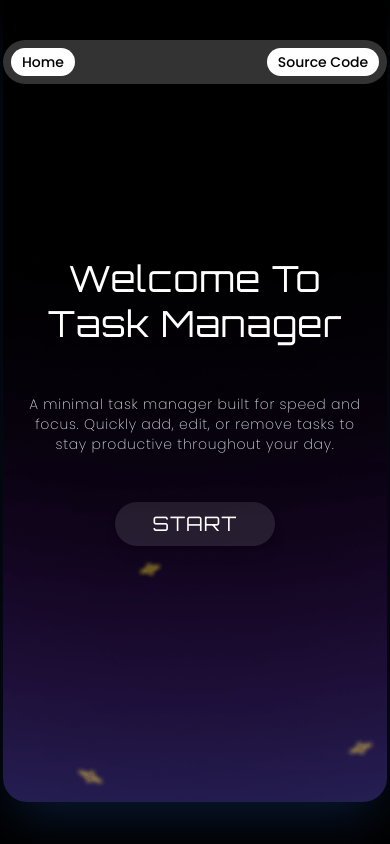
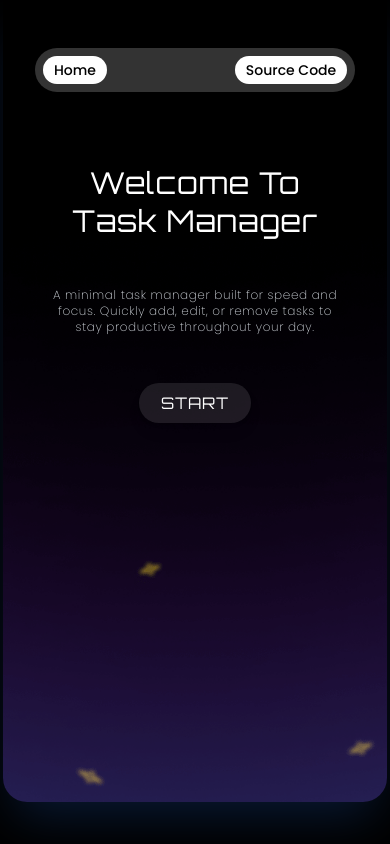
Before and after one commit to Mahmedk77/mern-task-manager, a React (Vite) app in the folder client/: page / in a window 390 px wide. Built offline with nearby package versions, Linux system fonts and the light colour scheme.

Commit message:
fixed layout

```diff
--- a/client/src/App.jsx
+++ b/client/src/App.jsx
@@ -7,11 +7,11 @@ import FirstPage from './components/FirstPage'
 const App = () => {
   return (
     <BrowserRouter>
+    <section className=' bg-black h-screen w-full flex justify-center items-start relative pop' >
+    <div className="w-sm sm:w-3xl lg:w-7xl h-[95%] bg-[url('/456.png')]  bg-cover bg-center
+    bg-no-repeat rounded-b-3xl gap-[2rem] shadow-2xl
+    shadow-blue-500/20 flex  items-center flex-col">
     <Navbar />
-    <section className=' bg-black h-screen flex justify-center items-start relative pop' >
-    <div className="w-sm sm:w-7xl h-[95%] bg-[url('/456.png')]  bg-cover bg-center
-    bg-no-repeat rounded-b-3xl gap-[6rem] shadow-2xl
-    shadow-blue-500/20 flex justify-center items-center">
     <Routes>
       <Route exact path="/" element={<FirstPage />} />
       <Route exact path="/start" element={<Home />} />
--- a/client/src/components/FirstPage.jsx
+++ b/client/src/components/FirstPage.jsx
@@ -3,21 +3,21 @@ import { Link } from 'react-router'
 
 const FirstPage = () => {
   return (
-    <div className='flex flex-col justify-center items-center gap-12 sm:gap-[6rem]'>
-    <h1 className='text-white text-4xl sm:text-[4rem] orb
+    <div className='flex flex-col justify-center items-center mt-10 sm:mt-0 gap-12 sm:gap-[6rem]'>
+    <h1 className='text-white text-3xl sm:text-4xl md:text-[4rem] orb
      leading-tight text-center tracking-wide'>
         Welcome To <br />
         Task Manager
     </h1>
-    <p className='text-gray-300 font-extralight text-center tracking-wider pop text-sm sm:text-xl'>
+    <p className='text-gray-300 font-extralight text-center tracking-wider pop px-6 sm:p-0 text-xs sm:text-sm md:text-xl'>
         A minimal task manager built for speed and  <br />
         focus. Quickly add, edit, or remove tasks to  <br />
         stay productive throughout your day.
     </p>
 
     <Link to={'/start'}>
-    <button className='orb text-white p-2 rounded-3xl w-[10rem] tracking-wider
-    text-xl text-center isolate bg-white/10 shadow-lg ring-1 ring-black/5 cursor-pointer hover:bg-white/20 transition-all duration-200'>
+    <button className='orb text-white p-2 rounded-3xl w-[7rem] sm:w-[10rem] tracking-wider
+    text-md sm:text-xl text-center isolate bg-white/10 shadow-lg ring-1 ring-black/5 cursor-pointer hover:bg-white/20 transition-all duration-200'>
         START
     </button>
     </Link>
--- a/client/src/components/Navbar.jsx
+++ b/client/src/components/Navbar.jsx
@@ -5,8 +5,8 @@ import { Link } from 'react-router'
 const Navbar = () => {
   return (
     <div className="flex justify-between items-center pop
-    w-sm sm:w-5xl py-2 px-2 sm:px-4 rounded-full
-    absolute top-10 sm:top-4 left-1/2 -translate-x-1/2 z-50  isolate bg-white/20 shadow-lg ring-1 ring-black/5 cursor-pointer font-semibold"
+    w-xs sm:w-xl md:w-3xl lg:w-4xl py-2 px-2 sm:px-4 rounded-full mt-12 sm:mt-5
+     isolate bg-white/20 shadow-lg ring-1 ring-black/5 cursor-pointer font-semibold"
     >
         <Link to={'/'}>
         <button className='flex  justify-center gap-2 items-center w-[4rem] sm:w-[7rem]
--- a/client/src/components/TakeItem.jsx
+++ b/client/src/components/TakeItem.jsx
@@ -6,7 +6,7 @@ import { Link } from "react-router"
 const TakeItem = ({ dataId, dataTask, handleDelete, checked }) => {
     return (
         <div
-            className="flex justify-between items-center w-xs sm:w-xl bg-white font-normal
+            className="flex justify-between items-center w-[18rem] sm:w-xs md:w-xl bg-white font-normal
     rounded-full hover:shadow-[0px_2px_8px_0px_rgba(0,_0,_0,_0.08)] px-1 py-1 "
             key={dataId}
         >
--- a/client/src/components/TaskInput.jsx
+++ b/client/src/components/TaskInput.jsx
@@ -2,9 +2,9 @@
 
 const TaskInput = ({task, setTask, handleCreate}) => {
   return (
-    <div className="relative mb-5 bg-white rounded-full pop w-xs sm:w-xl border-white border-2">
+    <div className="relative mb-5 bg-white rounded-full pop w-[19rem] sm:w-xs md:w-xl border-white border-2 ">
           <input
-            className="w-xs sm:w-xl px-5 py-2 sm:py-3 text-sm font-light focus:outline-none"
+            className="w-[15rem] sm:w-xs md:w-xl px-5 py-2 sm:py-3 text-sm font-light focus:outline-none"
             type="text"
             value={task}
             onChange={(e) => setTask(e.target.value)}
--- a/client/src/components/TasksList.jsx
+++ b/client/src/components/TasksList.jsx
@@ -6,7 +6,7 @@ const TasksList = ({getTasks, handleDelete, empty}) => {
     <div
         className="
     overflow-auto overflow-x-hidden
-    w-sm sm:w-2xl rounded-xl p-5
+    w-[19rem] sm:w-sm md:w-2xl rounded-xl p-5
     m-2
     scroll-smooth max-h-[20rem]
     isolate bg-white/10  shadow-lg ring-1 ring-black/5"
--- a/client/src/components/UpdatePage.jsx
+++ b/client/src/components/UpdatePage.jsx
@@ -38,20 +38,15 @@ const UpdatePage = () => {
   };
 
   return (
-    // <section className=' bg-black h-screen flex justify-center items-start relative' >
 
-    // <section className="bg-black h-screen flex flex-col justify-center items-center gap-10 pop">
-    // <div className="w-sm sm:w-7xl h-[95%] bg-[url('/456.png')]  bg-cover bg-center
-    // bg-no-repeat rounded-b-3xl gap-[6rem] shadow-2xl
-    // shadow-blue-500/20 flex justify-center items-center flex-col ">
       <div className="flex flex-col justify-center items-center h-[38rem]">
         <h1 className="text-3xl font-semibold  text-white mb-3 tracking-wide "> Edit Task </h1>
-      <div className="w-xs sm:w-2xl sm:h-[25rem] text-white p-5
+      <div className="w-[17rem] sm:w-xs md:w-2xl lg:h-[25rem] text-white p-5
       isolate bg-white/10 shadow-lg ring-1 ring-black/5 rounded-xl flex flex-col justify-center items-center gap-5">
         {data.map((element) => {
           return (
             <div
-              className="flex justify-between items-center w-xs sm:w-[28rem] gap-2 mb-6 p-3 sm:p-0 "
+              className="flex flex-col sm:flex-row justify-between items-center w-[15rem] sm:w-[28rem] gap-2 mb-0  sm:mb-6 "
               key={element.id}
             >
             <UpdatePageList  heading={element.heading} id={id} task={task} flag={flag}
@@ -71,7 +66,7 @@ const UpdatePage = () => {
       </div>
       <Link to={"/start"}>
         <button
-          className="w-xs sm:w-sm p-2 mt-6  text-gray-300 text-md font-semibold rounded-md
+          className="w-[10rem] sm:w-xs md:w-sm p-2 mt-2 lg:mt-6  text-gray-300 text-md font-semibold rounded-md
          hover:text-white cursor-pointer
           isolate bg-white/5 shadow-lg ring-1 ring-black/5
           hover:bg-white/10 transition-all duration-200"
--- a/client/src/components/UpdatePageList.jsx
+++ b/client/src/components/UpdatePageList.jsx
@@ -11,7 +11,7 @@ const UpdatePageList = ({heading, id, task, setTask, handleCheck, flag}) => {
             type="text"
             value={task}
             onChange={(e) => setTask(e.target.value)}
-            className="w-[18rem] ml-2 sm:ml-0 rounded-md pl-2 py-2 font-normal text-sm
+            className="w-[15rem] ml-2 sm:ml-0 rounded-md pl-2 py-2 font-normal text-sm
             isolate bg-white/10 shadow-lg ring-1 ring-black/5"
             placeholder="Add text here..."
         />
@@ -19,7 +19,7 @@ const UpdatePageList = ({heading, id, task, setTask, handleCheck, flag}) => {
         {heading == "Completed" && (
         <input
             type="checkbox"
-            className="mr-auto p-2 ml-2 size-5"
+            className="m-0 sm:mr-auto p-2 sm:ml-2 size-5"
             onChange={handleCheck}
             checked={flag}
         />
```
